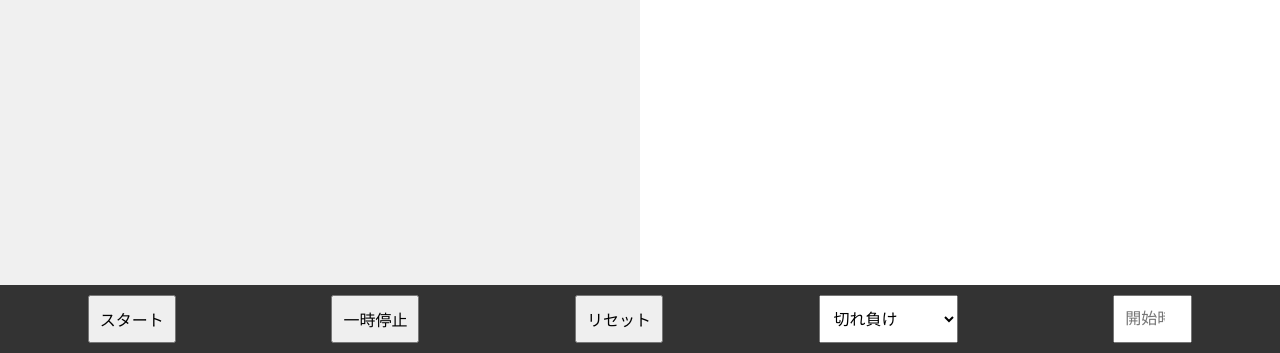
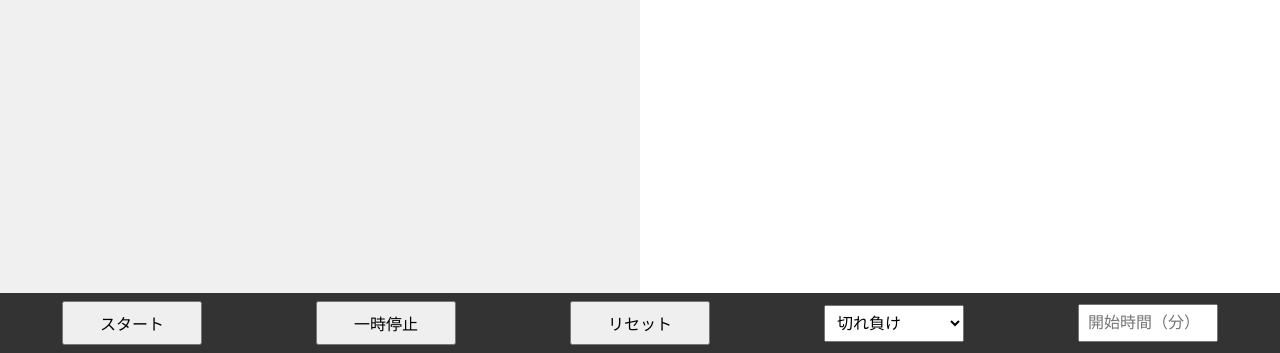
Before and after one commit to CinnabonK/Shogi-timer, a plain HTML site: page index.html in a window 1280 px wide. Shown: the part 447-800 px from the top of the page. Drawn offline with Linux system fonts and the light colour scheme.

Commit message:
Update index.html

```diff
--- a/index.html
+++ b/index.html
@@ -37,14 +37,19 @@
         #controls {
             display: flex;
             justify-content: space-around;
-            padding: 10px;
+            align-items: center;
+            padding: 5px;
             background-color: #333;
             color: white;
+            flex-wrap: wrap;
         }
         #controls button, #controls select, #controls input {
-            padding: 10px;
+            padding: 8px;
             font-size: 1rem;
-            margin: 0 5px;
+            margin: 3px;
+            flex: 1;
+            max-width: 140px;  /* 各ボタンの最大幅を設定 */
+            box-sizing: border-box;  /* パディングを含めたサイズ計算 */
         }
         #fischer-time {
             display: none;
@@ -69,7 +74,7 @@
             <option value="fischer">フィッシャー</option>
         </select>
         <input type="number" id="initial-time" placeholder="開始時間（分）" min="1" max="60">
-        <input type="number" id="fischer-time" placeholder="フィッシャー加算秒数" min="1" max="60">
+        <input type="number" id="fischer-time" placeholder="加算秒数" min="1" max="60">
     </div>
 
     <script>
```
